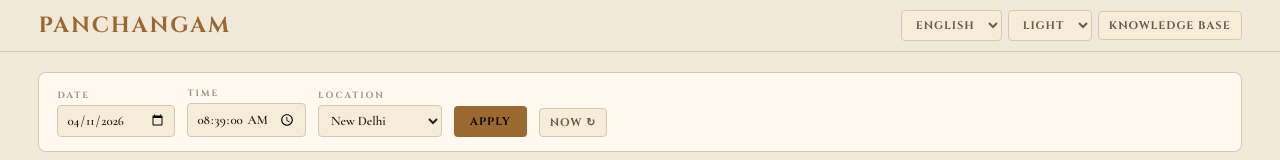
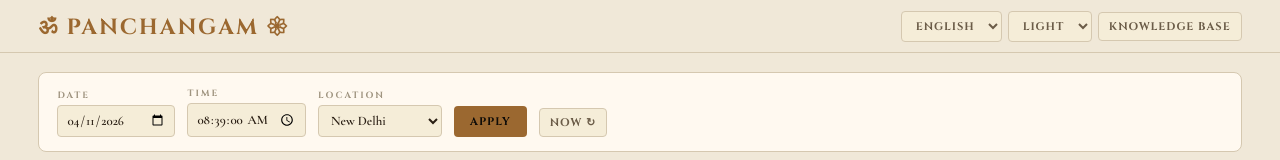
Before and after one commit to gopalasubramanium/panchang_clock, a plain HTML site: page index.html in a window 1280 px wide. Shown: the top 160 px of the page. Drawn offline with nearby package versions, Linux system fonts and the light colour scheme.

Commit message:
om & ganesha in the header

```diff
--- a/index.html
+++ b/index.html
@@ -162,7 +162,7 @@
 <body>
 <!-- FIXED HEADER -->
 <header class="fixed-header">
-    <h1 id="ui-mainTitle">Panchangam</h1>
+    <h1><span aria-hidden="true">ॐ</span> <span id="ui-mainTitle">Panchangam</span> <span aria-hidden="true">𑁍</span></h1>
     <div class="hdr-controls">
         <select class="ctrl-select" id="lang-select" onchange="setLang(this.value)"><option value="en">English</option><option value="hi">हिन्दी</option><option value="bn">বাংলা</option><option value="mr">मराठी</option><option value="te">తెలుగు</option><option value="ta">தமிழ்</option><option value="gu">ગુજરાતી</option><option value="kn">ಕನ್ನಡ</option><option value="ml">മലയാളം</option><option value="pa">ਪੰਜਾਬੀ</option><option value="or">ଓଡ଼ିଆ</option><option value="ur">اردو</option></select>
         <select class="ctrl-select" id="theme-select" onchange="setTheme(this.value)"><option value="system" id="ui-themeAuto">Auto</option><option value="dark" id="ui-themeDark">Dark</option><option value="light" id="ui-themeLight">Light</option></select>
```
